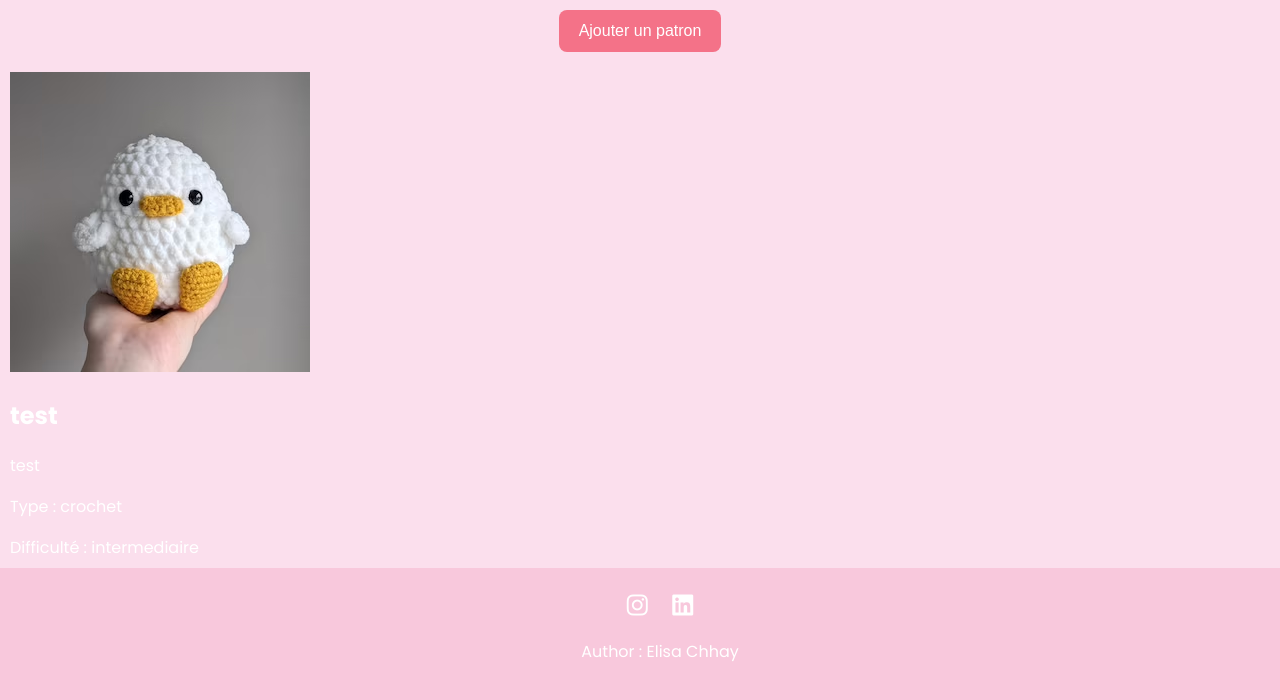
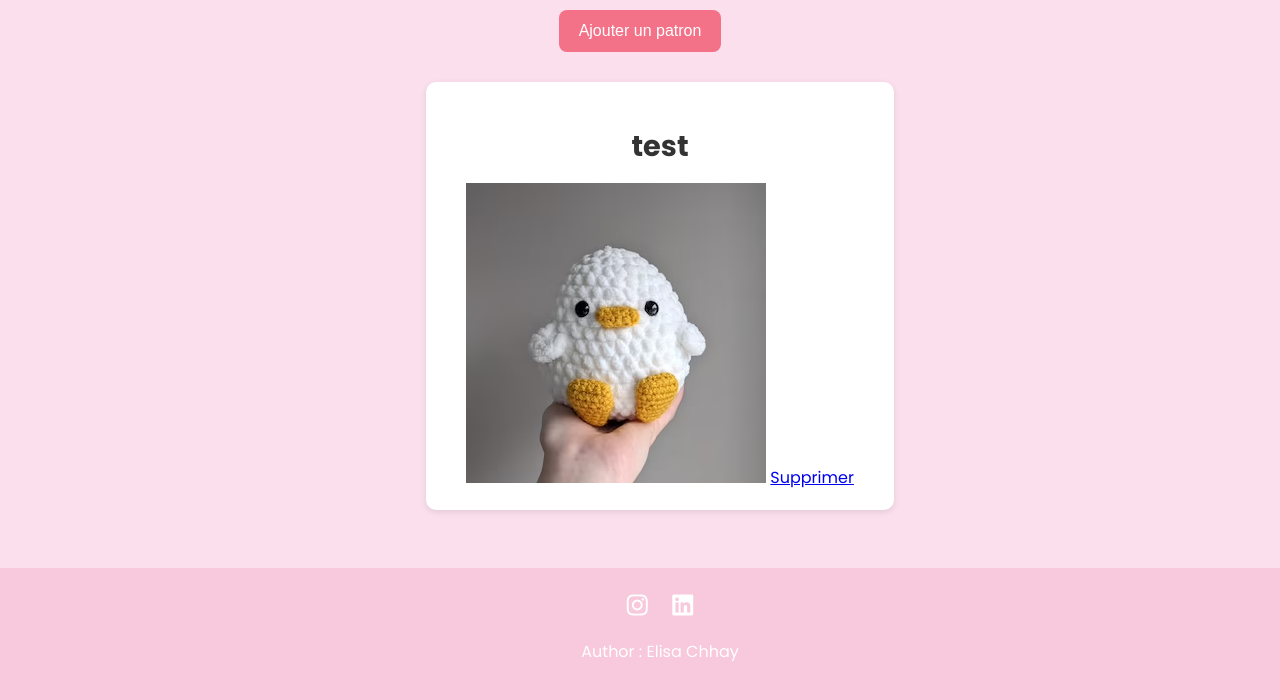
Before and after one commit to elisabobo/mon_projet, a PHP site: page /crochet.php in a window 1280 px wide. Shown: the part 100-800 px from the top of the page. Run offline with PHP 8.4, Linux system fonts and the light colour scheme; data comes from the database, SQL or seed files in the repository; some libraries are stand-ins or nearby versions.

Commit message:
fix : affichage patron titre +img +supprimer

```diff
--- a/assets/css/style.css
+++ b/assets/css/style.css
@@ -124,16 +124,37 @@ h1 {
 ul.patterns {
     display: flex;
     flex-wrap: wrap;
-    justify-content: flex-start;
+    justify-content: center;
     list-style: none;
     padding: 0;
     margin: 0;
 
     li{
-        flex: 0 0 calc(1/3% - 20px); /* 1/3% de largeur - marge */
-        margin: 10px;
-        box-sizing: border-box;
+        margin: 20px;
     }
+}
+
+.pattern-card {
+    background-color: #fff;
+    border-radius: 10px;
+    box-shadow: 0 2px 6px rgba(0, 0, 0, 0.1);
+    padding: 20px;
+    text-align: center;
+    max-width: 500px;
+    width: 100%;
+}
+
+.pattern-title {
+    font-size: 1.8em;
+    color: #333;
+    margin-bottom: 15px;
+}
+
+.pattern-image {
+    width: 100%;
+    height: 250px;
+    object-fit: cover;
+    border-radius: 10px;
 }
 /*FOOTER*/
 footer{
--- a/crochet.php
+++ b/crochet.php
@@ -44,20 +44,15 @@ error_reporting(E_ALL);
     <ul class="patterns">
   <?php foreach($patterns as $pattern): ?>
   <li>
-        <article>
+    <article class="pattern-card">
+      <h2 class="pattern-title"><?php echo htmlspecialchars($pattern['title']); ?></h2>
       <img src="assets/php/<?php echo htmlspecialchars($pattern['pic']); ?>" ...>
-
-          <h2><?php echo htmlspecialchars($pattern['title']); ?></h2>
-          <p><?php echo nl2br(htmlspecialchars($pattern['text'])); ?></p>
-          <p>Type : <?php echo htmlspecialchars($pattern['type']); ?></p>
-          <p>Difficulté : <?php echo htmlspecialchars($pattern['difficulty']); ?></p>
       <a href="assets/php/Pattern.php?delete_id=<?php echo $pattern['id']; ?>" onclick="return confirm('Voulez-vous vraiment supprimer cet article ?');">Supprimer</a>
-
-
     </article>
   </li>
   <?php endforeach; ?>
 </ul>
+
   </main>
   <footer>
     <?php include 'assets/php/footer.php'; ?>
```
Lines whose indentation alone changed are shown as unchanged.
